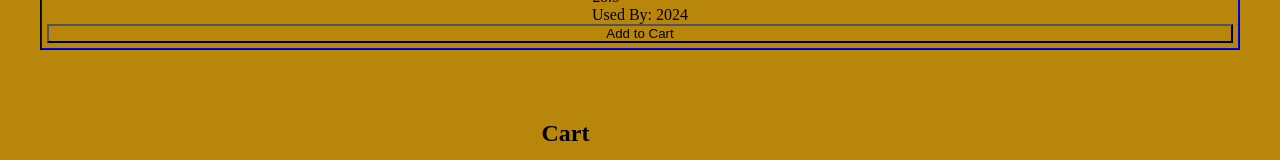
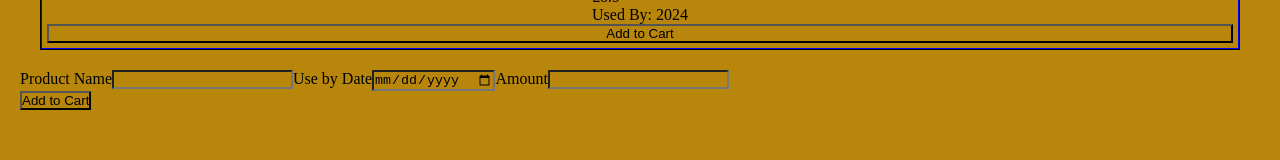
Before and after one commit to elvisonob/Front-End-Shopping-App, a React (Create React App) app: page / in a window 1280 px wide. Shown: the part 328-488 px from the top of the page. Built offline with nearby package versions, Linux system fonts and the light colour scheme.

Commit message:
adding form

```diff
--- a/src/components/App.js
+++ b/src/components/App.js
@@ -1,6 +1,7 @@
 import React, { useState } from 'react';
 import AvailableItems from './AvailableItems';
 import Cart from './Cart.js';
+import Form from './Form.js';
 
 const App = () => {
   const [cartItems, setCartItems] = useState([]);
@@ -39,6 +40,7 @@ const App = () => {
   return (
     <div>
       <AvailableItems onAddItem={onAddItem} />
+      <Form />
       <Cart
         onAddItem={onAddItem}
         onRemoveItem={onRemoveItem}
--- /dev/null
+++ b/src/components/Form.js
@@ -0,0 +1,18 @@
+import React from 'react';
+const Form = () => {
+  return (
+    <div>
+      <form>
+        <label htmlFor="name">Product Name</label>
+        <input type="text" id="name" />
+        <label htmlFor="number">Use by Date</label>
+        <input type="date" />
+        <label htmlFor="number">Amount</label>
+        <input type="number" id="number" />
+      </form>
+      <button>Add to Cart</button>
+    </div>
+  );
+};
+
+export default Form;
```
Also changed, not shown: src/components/Form.css (added).
